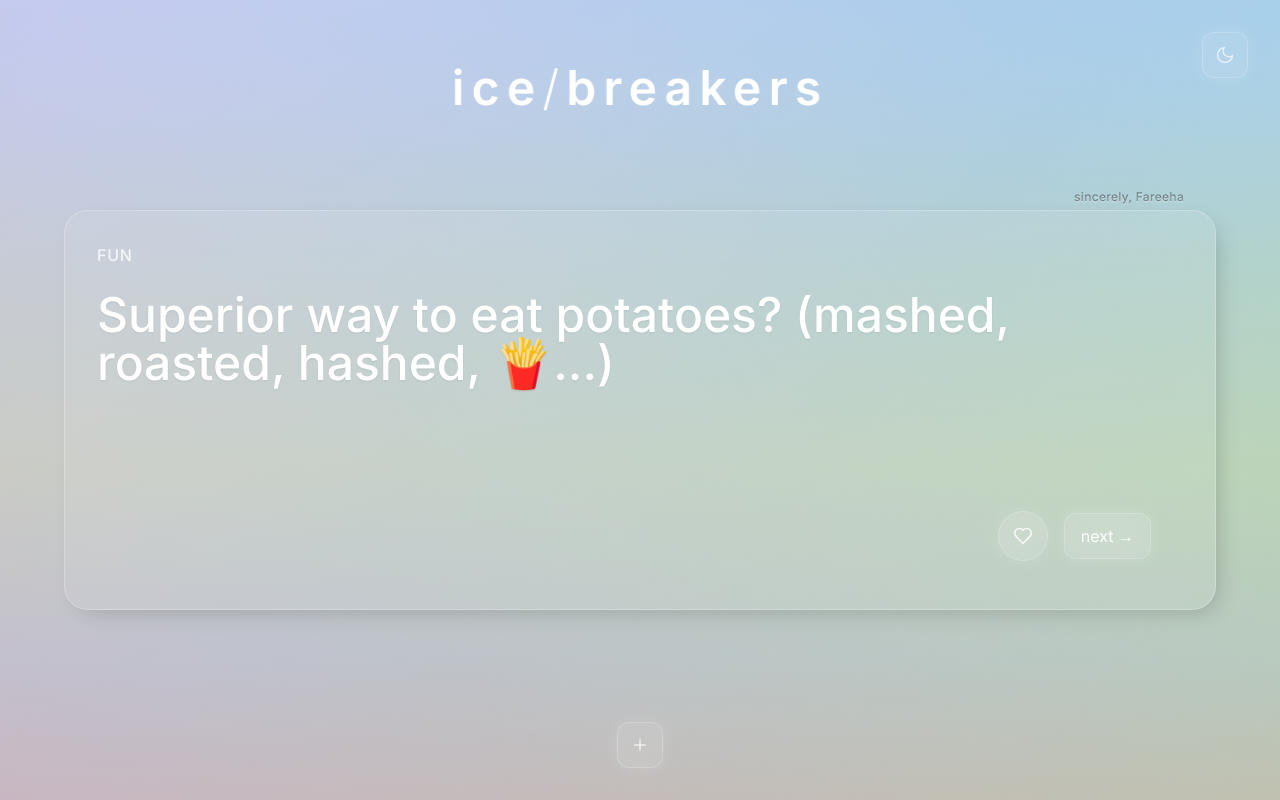
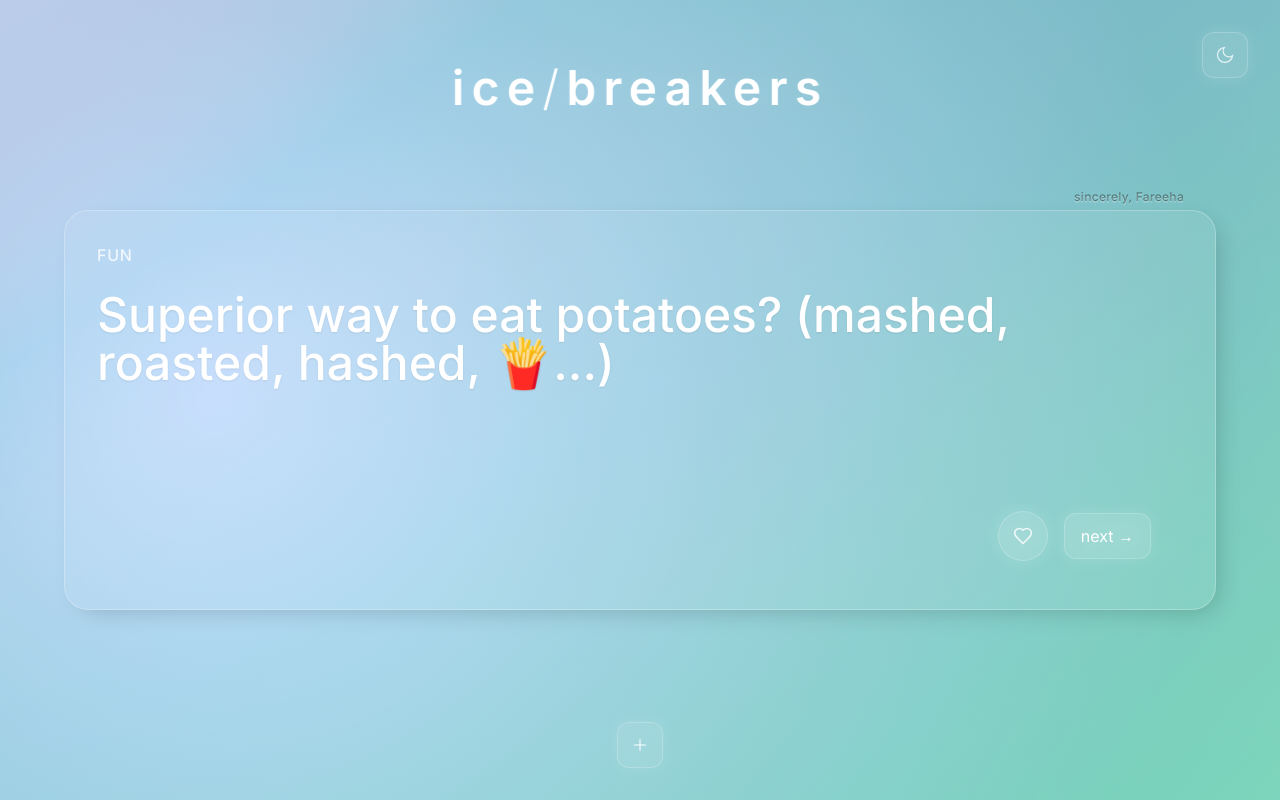
Before and after one commit to fareeha-s/icebreakers, a React (Vite) app: page / in a window 1280 px wide. Built offline with nearby package versions, Linux system fonts and the light colour scheme.

Commit message:
🎨 Improve gradient animations with better color harmony - Add distinct blue and green areas - Remove muddy purple transitions - Use softer green transitions - Add pink tones for cleaner color flow

```diff
--- a/src/index.css
+++ b/src/index.css
@@ -8,39 +8,56 @@
   body {
     @apply min-h-screen overflow-x-hidden;
     background:
+      /* Top right blue pool */
+      radial-gradient(
+        circle at 85% 15%,
+        #CCDDFF 0%,
+        transparent 45%
+      ),
+      /* Top left blue area */
+      radial-gradient(
+        circle at 15% 25%,
+        #DDEEFF 0%,
+        transparent 40%
+      ),
+      /* Bottom right green pool - softened */
+      radial-gradient(
+        circle at 75% 85%,
+        #66CCAA 0%,      /* Lighter green */
+        transparent 60%   /* More gradual fade */
+      ),
+      /* Center-left green area - softened */
+      radial-gradient(
+        circle at 25% 65%,
+        #88CCBB 0%,      /* Much lighter green */
+        transparent 65%   /* More gradual fade */
+      ),
+      /* Main moving gradient - smoother transitions */
       linear-gradient(
-        180deg,                /* Main ice melting gradient top to bottom */
-        #0066BB 0%,           /* Deep glacier blue */
-        #2288DD 8%,           /* Dense ice blue */
-        #44AAFF 16%,          /* Lighter ice */
-        #77CCFF 24%,          /* Melting ice */
-        #99DDFF 32%,          /* Crystal clear ice */
-        #AADDEE 40%,          /* Ice water */
-        #BBDDDD 48%,          /* Cool water */
-        #CCDDBB 56%,          /* Soft sage */
-        #DDDDAA 64%,          /* Warm mint */
-        #DDCCBB 72%,          /* Warm coral */
-        #EEBBAA 80%,          /* Soft peach */
-        #FFAAAA 88%,          /* Gentle coral pink */
-        #EEAACC 92%,          /* Warm rose */
-        #CCAAEE 96%,          /* Twilight purple */
-        #0066BB 100%          /* Back to deep glacier */
-      ),
-      radial-gradient(
-        circle at 15% 25%,     /* Imperfect frost spot top left */
-        rgba(255, 255, 255, 0.4) 0%,
-        rgba(255, 255, 255, 0.1) 35%,
-        transparent 60%
-      ),
-      radial-gradient(
-        circle at 85% 15%,     /* Imperfect frost spot top right */
-        rgba(255, 255, 255, 0.3) 0%,
-        rgba(255, 255, 255, 0.1) 40%,
-        transparent 70%
+        145deg,
+        #CCDDFF 0%,
+        #AADDEE 4%,      /* Softer transition */
+        #99DDCC 8%,      /* Gentler green */
+        #88CCBB 12%,     /* Lighter green */
+        #66CCAA 16%,     /* Removed dark green */
+        #88CCBB 24%,     /* Back to lighter */
+        #DDDDAA 60%,
+        #DDCCBB 72%,
+        #EEBBAA 80%,
+        #FFAAAA 88%,     /* Warm pinks instead of purples */
+        #FFBBBB 92%,     /* More pink */
+        #FFCCCC 96%,     /* Light pink */
+        #DDDDAA 100%     /* Back to blue */
       );
-    animation: gradientShift 100s ease infinite;
-    background-size: 300% 300%, 200% 200%, 200% 200%;
-    background-blend-mode: soft-light;
+    animation:
+      gradientShift 120s cubic-bezier(0.45, 0.05, 0.55, 0.95) infinite,
+      gradientPulse 90s ease infinite;
+    background-size:
+      300% 300%,
+      200% 200%,
+      200% 200%,
+      200% 200%;
+    background-blend-mode: soft-light, overlay, overlay, normal;
   }
 
   html {
@@ -50,19 +67,13 @@
 
 @keyframes gradientShift {
   0% {
-    background-position: 0% 50%;
-  }
-  25% {
-    background-position: 50% 100%;
+    background-position: 0% 0%;
   }
   50% {
-    background-position: 100% 50%;
-  }
-  75% {
-    background-position: 50% 0%;
+    background-position: 100% 100%;
   }
   100% {
-    background-position: 0% 50%;
+    background-position: 0% 0%;
   }
 }
 
@@ -191,3 +202,15 @@ button {
 @media screen and (max-height: 600px) {
   /* Add your small-screen adjustments here */
 }
+
+@keyframes gradientPulse {
+  0% {
+    background-position: 0% 0%, 0% 0%, 0% 0%, 0% 0%;
+  }
+  50% {
+    background-position: 100% 100%, 100% 0%, 0% 100%, 100% 100%;
+  }
+  100% {
+    background-position: 0% 0%, 0% 0%, 0% 0%, 0% 0%;
+  }
+}
```
